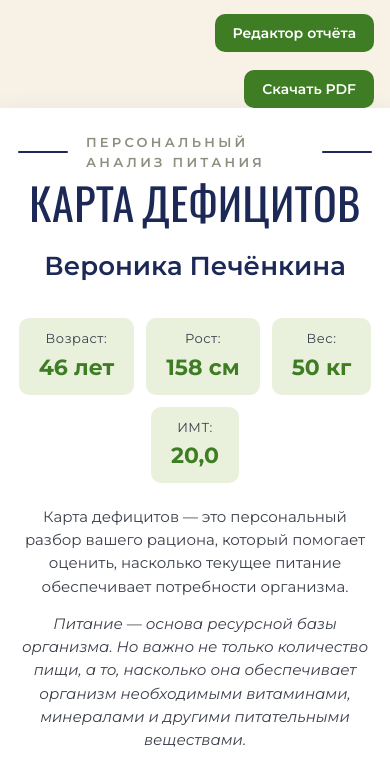
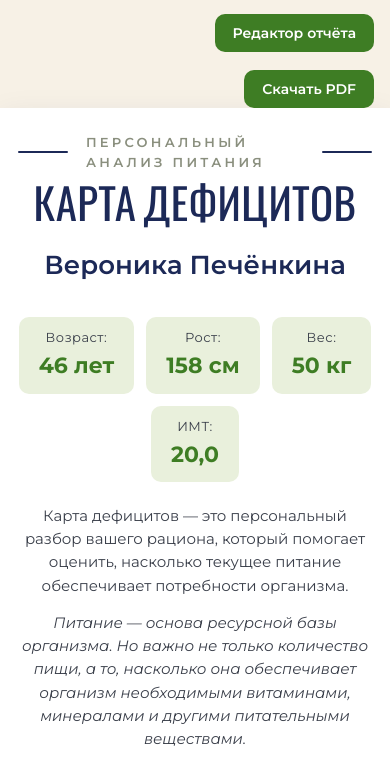
Before and after one commit to fliperrsv/karta-defitsitov, a plain HTML site: page index.html in a window 390 px wide. Shown: the top 771 px of the page. Drawn offline with Linux system fonts and the light colour scheme; a web font is replaced by a local one.

Commit message:
Update styles.css

```diff
--- a/css/styles.css
+++ b/css/styles.css
@@ -395,7 +395,7 @@ h1.title{
   body:not(.pdf-mode) html,body:not(.pdf-mode) body{width:100%;overflow-x:hidden;}
   body:not(.pdf-mode) .page{width:100%;max-width:100%;margin:0;border-radius:0;padding:24px 18px;}
   body:not(.pdf-mode) h1.title{font-size:38px;}
-  body:not(.pdf-mode) .title-page h1.title{font-size:44px;margin-top:16px;}
+  body:not(.pdf-mode) .title-page h1.title{font-size:min(44px,11vw);margin-top:16px;}
   body:not(.pdf-mode) .client-name{font-size:26px;}
   body:not(.pdf-mode) .lead{font-size:15px;}
   body:not(.pdf-mode) .title-page .callout.green{font-size:14px;}
@@ -429,6 +429,12 @@ h1.title{
   body:not(.pdf-mode) .deco-photo{margin:-90px 0 -20px -18px;width:78%;}
   body:not(.pdf-mode) .qr-card{flex-wrap:wrap;}
   body:not(.pdf-mode) .script-name{font-size:30px;white-space:normal;}
+  body:not(.pdf-mode) .title-page h1.title{
+  font-size:min(44px,11vw);
+  margin-top:16px;
+  white-space:nowrap;
+}
+
 }
 
 /* ── режим сборки PDF ──
```
